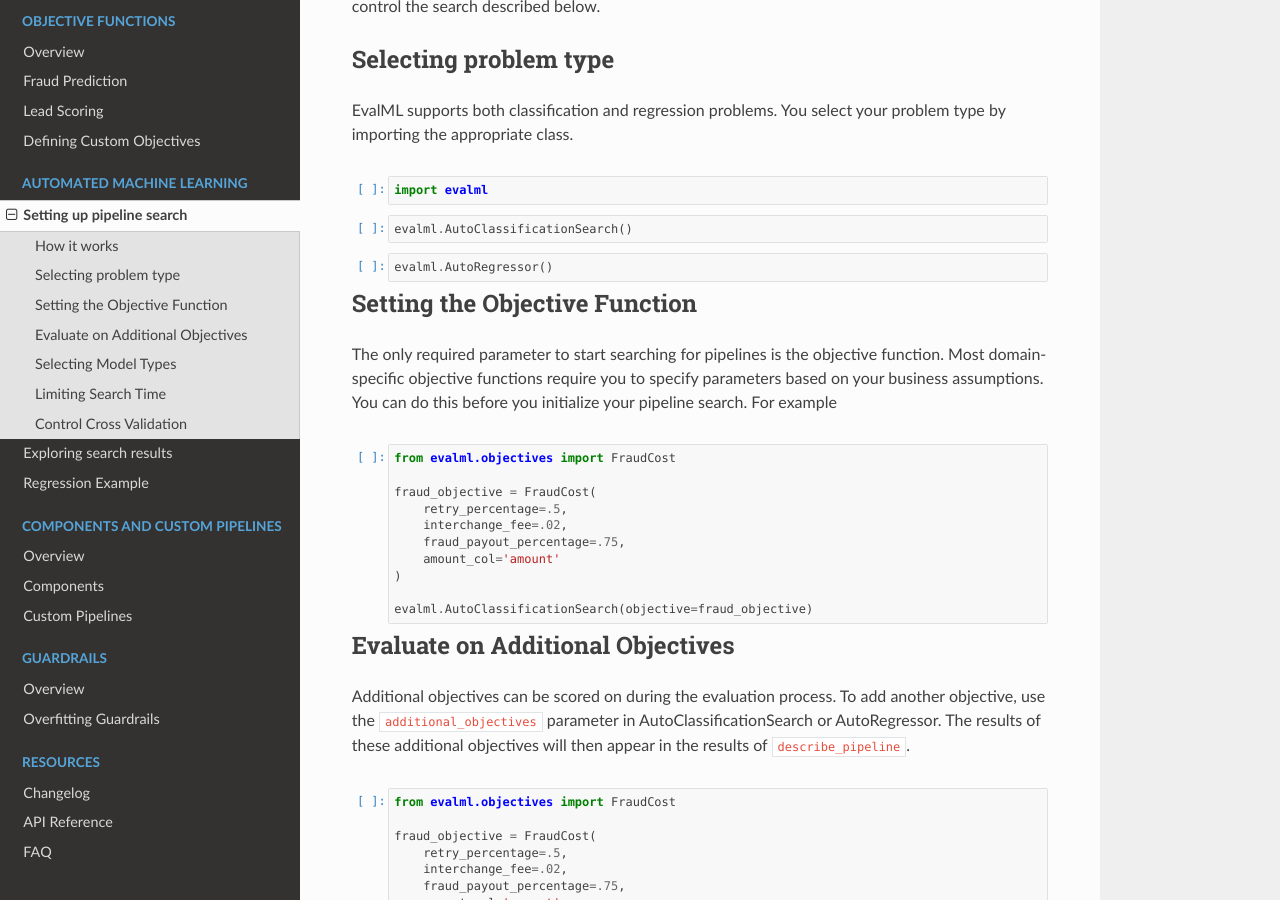
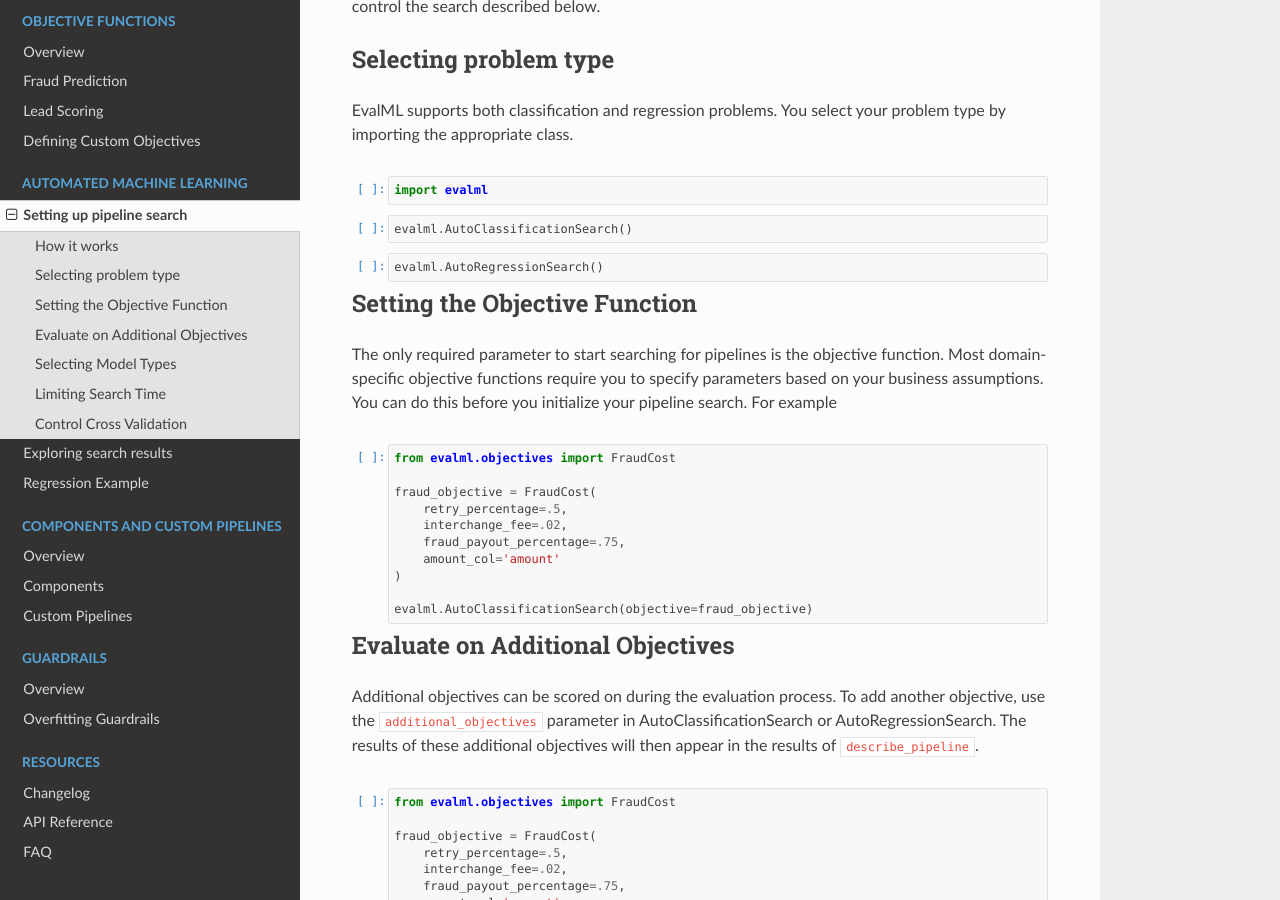
Before and after one commit to alteryx/evalml, a Sphinx documentation site: the page built from docs/source/automl/pipeline_search.ipynb, in a window 1280 px wide and 900 px high, scrolled down 581 px. Built offline with Sphinx 7.4.7 and the Read the Docs theme 2.0.0, drawn with Linux system fonts in a browser that asks for light colours; comment, search, counter and statistics services are not loaded.

Commit message:
AutoRegressionSearch

```diff
--- a/docs/source/api_reference.rst
+++ b/docs/source/api_reference.rst
@@ -41,7 +41,7 @@
     :nosignatures:
 
     AutoClassificationSearch
-    AutoRegressor
+    AutoRegressionSearch
 
 
 Plotting
@@ -54,12 +54,12 @@
 
     AutoClassificationSearch.plot.get_roc_data
     AutoClassificationSearch.plot.generate_roc_plot
-    AutoRegressor.plot.get_roc_data
-    AutoRegressor.plot.generate_roc_plot
+    AutoRegressionSearch.plot.get_roc_data
+    AutoRegressionSearch.plot.generate_roc_plot
     AutoClassificationSearch.plot.get_confusion_matrix_data
     AutoClassificationSearch.plot.generate_confusion_matrix
-    AutoRegressor.plot.get_confusion_matrix_data
-    AutoRegressor.plot.generate_confusion_matrix
+    AutoRegressionSearch.plot.get_confusion_matrix_data
+    AutoRegressionSearch.plot.generate_confusion_matrix
 
 
 
--- a/docs/source/changelog.rst
+++ b/docs/source/changelog.rst
@@ -24,7 +24,7 @@
         * Added support for doctests :pr:`233`
 
 **Breaking Changes**
-    *   `AutoClassificationSearch.results` and `AutoRegressor.results` now is a dictionary
+    *   `AutoClassificationSearch.results` and `AutoRegressionSearch.results` now is a dictionary
         with `pipeline_results` and `search_order` keys. `pipeline_results` can be used
         to access a dictionary that is identical to the old `.results` dictionary. Whereas,
         `search_order` returns a list of the search order in terms of pipeline id.
--- a/evalml/__init__.py
+++ b/evalml/__init__.py
@@ -21,7 +21,7 @@
 import evalml.guardrails
 
 from evalml.pipelines import list_model_types, save_pipeline, load_pipeline
-from evalml.models import AutoClassificationSearch, AutoRegressor
+from evalml.models import AutoClassificationSearch, AutoRegressionSearch
 
 warnings.filterwarnings("ignore", category=FutureWarning)
 warnings.filterwarnings("ignore", category=DeprecationWarning)
```
Also changed, not shown: docs/source/automl/pipeline_search.ipynb, docs/source/automl/regression_example.ipynb, 5 other files.
